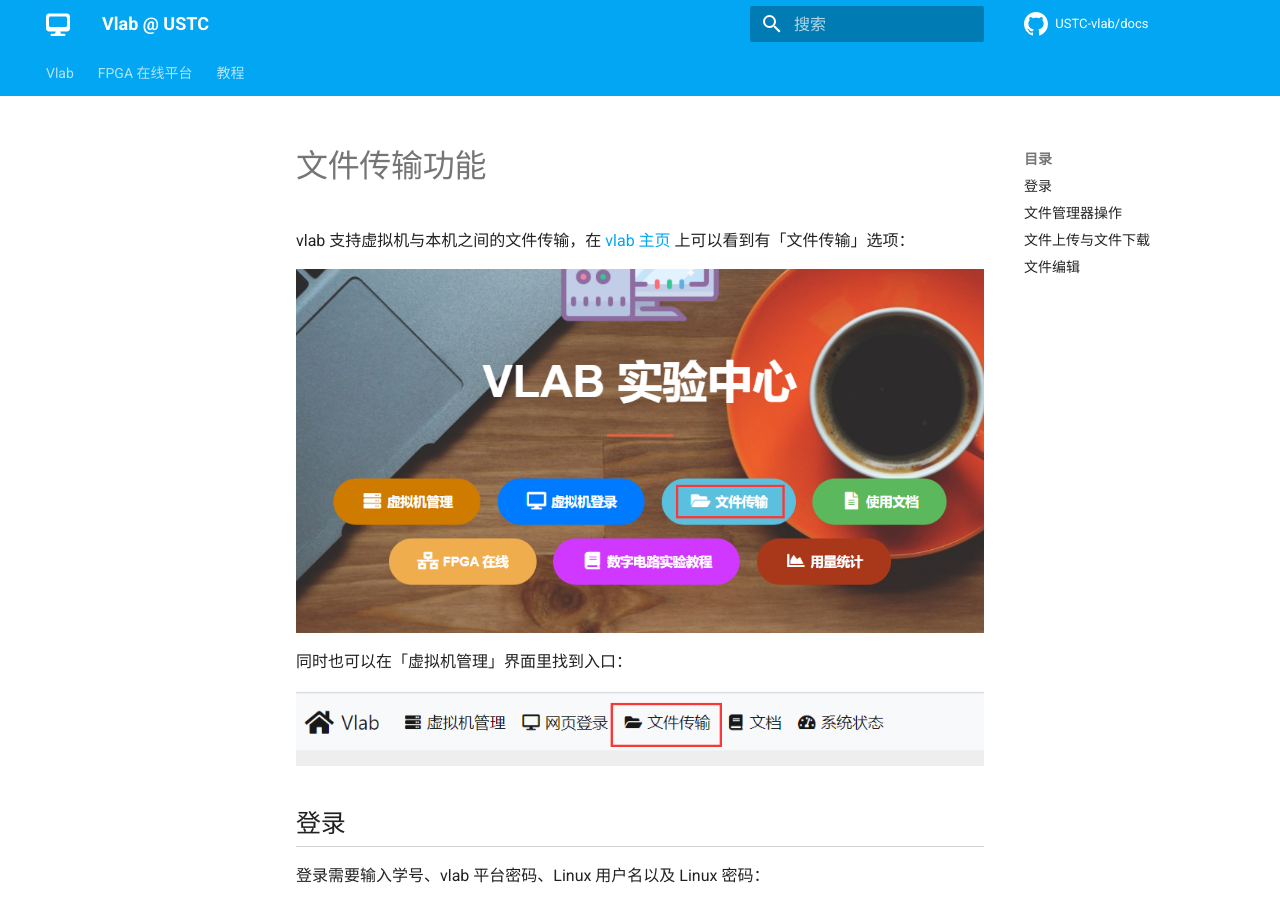
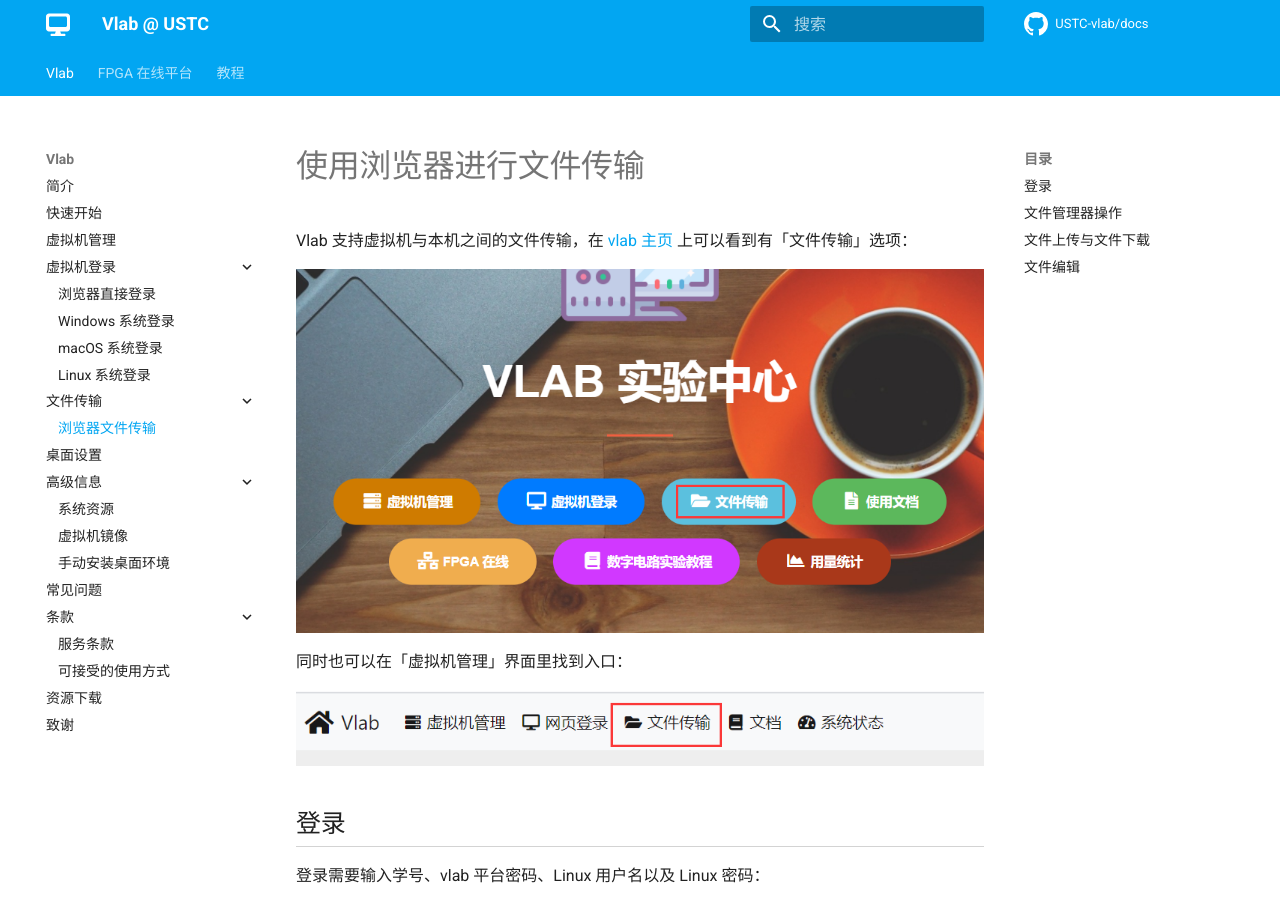
Before and after one commit to USTC-vlab/docs, an MkDocs documentation site: the page built from docs/vm/file-filestash.md, in a window 1280 px wide and 900 px high. Built offline with MkDocs 1.6.1 and Material for MkDocs 9.7.7, drawn with Linux system fonts in a browser that asks for light colours; comment, search, counter and statistics services are not loaded.

Commit message:
Fix filestash.md, rename files for scheme

```diff
--- /dev/null
+++ b/docs/vm/file-clients.md
@@ -0,0 +1,11 @@
+# 使用客户端软件进行文件传输
+
+Vlab 支持使用 SFTP 客户端软件进行虚拟机与本机之间的文件传输。下面介绍 FileZilla 等常见软件的使用方式。
+
+## FileZilla {#filezilla}
+
+TBD
+
+## WinSCP {#winscp}
+
+TBD
--- a/docs/vm/filestash.md
+++ b/docs/vm/file-filestash.md
@@ -1,41 +1,41 @@
-# 文件传输功能
+# 使用浏览器进行文件传输
 
-vlab 支持虚拟机与本机之间的文件传输，在 [vlab 主页](https://vlab.ustc.edu.cn/) 上可以看到有「文件传输」选项：
+Vlab 支持虚拟机与本机之间的文件传输，在 [vlab 主页](https://vlab.ustc.edu.cn/) 上可以看到有「文件传输」选项：
 
-![file transmission entry1](../images/file-transmission-entry1.png)
+![Filestash entry 1](../images/filestash-entry1.png)
 
 同时也可以在「虚拟机管理」界面里找到入口：
 
-![file transmission entry2](../images/file-transmission-entry2.png)
+![Filestash entry 2](../images/filestash-entry2.png)
 
 ## 登录
 
 登录需要输入学号、vlab 平台密码、Linux 用户名以及 Linux 密码：
 
-![file transmission login](../images/file-transmission-login.png)
+![Filestash login](../images/filestash-login.png)
 
 如果勾选 **Remember me** 会弹出设置主密码的窗口，设置好后登录就只需要输入主密码：
 
-![file transmission login remember me](../images/file-transmission-login-rememberme.png)
+![Filestash login remember me](../images/filestash-login-rememberme.png)
 
 ## 文件管理器操作
 
 文件管理器提供新建文件、新建文件夹、更改目录、修改文件名、删除文件、快速访问、文件上传、文件下载、文件编辑等功能：
 
-![file transmission login remember me](../images/file-transmission-operations.png)
+![Filestash UI](../images/filestash-operations.png)
 
 ## 文件上传与文件下载
 
 直接将本机的文件拖拽到网页端文件管理器即能将文件上传到对应目录：
 
-![file transmission login remember me](../images/file-transmission-upload.png)
+![Filestash upload](../images/filestash-upload.png)
 
 当需要下载文件到本机时，点击需要下载的文件，进入文件的编辑页面，点击右上角的「下载」图标完成文件下载：
 
-![file transmission login remember me](../images/file-transmission-download.png)
+![Filestash download](../images/filestash-download.png)
 
 ## 文件编辑
 
 对于文本文件，在网页端文件管理器点击需要编辑的文件，可进入网页端编辑器进行编辑并保存：
 
-![file transmission login remember me](../images/file-transmission-edit.png)
+![Filestash text edit](../images/filestash-edit.png)
--- a/mkdocs.yml
+++ b/mkdocs.yml
@@ -64,6 +64,9 @@ nav:
       - Windows 系统登录: vm/login-windows.md
       - macOS 系统登录: vm/login-macos.md
       - Linux 系统登录: vm/login-linux.md
+    - 文件传输:
+      - 浏览器文件传输: vm/file-filestash.md
+      # 使用文件客户端: vm/file-clients.md
     - 桌面设置: vm/desktop-settings.md
     - 高级信息:
       - 系统资源: vm/resources.md
```
Also changed, not shown: docs/vm/login-windows.md (+4 -0 lines), docs/images/filestash-download.png (renamed from docs/images/file-transmission-download.png), docs/images/filestash-edit.png (renamed from docs/images/file-transmission-edit.png), docs/images/filestash-entry1.png (renamed from docs/images/file-transmission-entry1.png), docs/images/filestash-entry2.png (renamed from docs/images/file-transmission-entry2.png), docs/images/filestash-login-rememberme.png (renamed from docs/images/file-transmission-login-rememberme.png), docs/images/filestash-login.png (renamed from docs/images/file-transmission-login.png), docs/images/filestash-operations.png (renamed from docs/images/file-transmission-operations.png), docs/images/filestash-upload.png (renamed from docs/images/file-transmission-upload.png).
